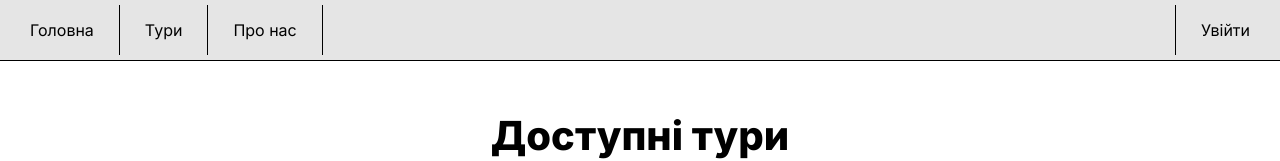
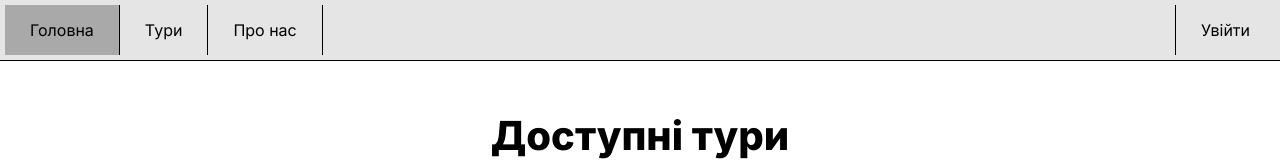
Before and after one commit to allmallino/Next.js-project, a Next.js app: page /tours in a window 1280 px wide. Shown: the top 161 px of the page. Built offline with nearby package versions, Linux system fonts and the light colour scheme; no server answers; the database is empty.

Commit message:
Minor changes in UI

```diff
--- a/components/ContentCard/ContentCard.tsx
+++ b/components/ContentCard/ContentCard.tsx
@@ -60,6 +60,9 @@ const Grid = styled.div`
         margin: 25px 10%;
         grid-template-columns: 1fr 1fr;
         row-gap:35px;
+        align-items:center;
+        justify-items:center;
+        grid-template-rows:20px 35px;
     `;
 
 //Контейнер характеристики, в якому буде знаходитися іконка і значення
@@ -71,14 +74,19 @@ const C = styled.div`
     `;
 
 const Head = styled.p`
-        margin:0 25px;
+        display:flex;
+        justify-content:center;
+        align-items:center;
+        text-overflow: ellipsis;
+        overflow:hidden;
+        margin:0 15px;
+        height:70px;
         clear: both;
         text-align:center;
         padding: 15px 0;
         font-size:1.7rem;
         font-weight:600;
     `;
-
 
 export default function ContentCard(props) {
 
--- a/components/ImageScroller/ImageScroller.tsx
+++ b/components/ImageScroller/ImageScroller.tsx
@@ -23,11 +23,11 @@ const ListOfPages = styled.div`
 
 //Контейнер в якому буде знаходитися сам скроллер
 const Container = styled.div`
-    margin-top:15px;
+    margin-top:0;
     margin-bottom:25px;
     border-radius:5px;
     overflow:hidden;
-    height:90dvh;
+    height:calc(100dvh - 60px);
     min-height:500px;
     position:relative;
 
--- a/components/NavBar/NavAuthButton.tsx
+++ b/components/NavBar/NavAuthButton.tsx
@@ -57,7 +57,7 @@ const Container = styled.div`
     }
 
     @media screen and (max-width:768px) {
-        width:45vw
+        width:65vw
     }
 `;
 
--- a/components/NavBar/NavButton.tsx
+++ b/components/NavBar/NavButton.tsx
@@ -1,27 +1,42 @@
 import Link from "next/link";
-import { styled } from "styled-components";
+import { styled, css } from "styled-components";
 
+interface Props{
+    variant?:string
+}
 //Посилання на іншу сторінку, стилізована під кнопку в панелі
-const L = styled(Link)`
+const L = styled(Link)<Props>`
     padding: 15px 25px;
     border-right: 1px solid black;
     text-decoration: none;
     color: black;
     transition: all 0.5s;
 
-    &:hover{
-        background-color: #b2b2b2;
-        transition: all 0.5s;
-    }
+    ${(props => {
+        if(props.variant==="active"){
+            return css`
+            cursor:default;
+            background-color: #a9a9a9;
+            `;
+        }else{
+            return css`
+            &:hover{
+                background-color: #b2b2b2;
+            }
+            `;
+        }
+        })}
 
     @media screen and (max-width:768px) {
         padding: 15px 15px;
     }
 `;
 
+
+
 export default function NavButton(props) {
 
-    return <L href={props.href}>
+    return <L variant={props.variant} href={props.href} onClick={props.onClick}>
         {props.children}
     </L>;
 }
--- a/components/NavBar/NavList.tsx
+++ b/components/NavBar/NavList.tsx
@@ -2,6 +2,7 @@
 import { styled } from "styled-components";
 import NavButton from "./NavButton";
 import NavAuthButton from "./NavAuthButton";
+import { useState } from "react";
 
 //Верхня панель
 const Container = styled.div`
@@ -37,17 +38,19 @@ const Li = styled.li`
 `;
 
 export default function NavList() {
+    const [currentPage, changePage]= useState(0);
+
     return (
         <Container>
             <Ul>
                 <Li>
-                    <NavButton href="/">
+                    <NavButton href="/" variant={currentPage===0?"active":""} onClick={()=>{changePage(0);}}>
                         Головна
                     </NavButton>
-                    <NavButton href="/tours">
+                    <NavButton href="/tours" variant={currentPage===1?"active":""} onClick={()=>{changePage(1);}}>
                         Тури
                     </NavButton>
-                    <NavButton href="/about">
+                    <NavButton href="/about" variant={currentPage===2?"active":""} onClick={()=>{changePage(2);}}>
                         Про нас
                     </NavButton>
                 </Li>
--- a/package.json
+++ b/package.json
@@ -9,6 +9,9 @@
     "lint": "next lint"
   },
   "dependencies": {
+    "@emotion/react": "^11.11.1",
+    "@emotion/styled": "^11.11.0",
+    "@mui/material": "^5.14.12",
     "@vercel/analytics": "^1.0.1",
     "eslint": "8.42.0",
     "eslint-config-next": "13.4.5",
```
Also changed, not shown: 1 other file (tests, documents, lock files or other folders).
